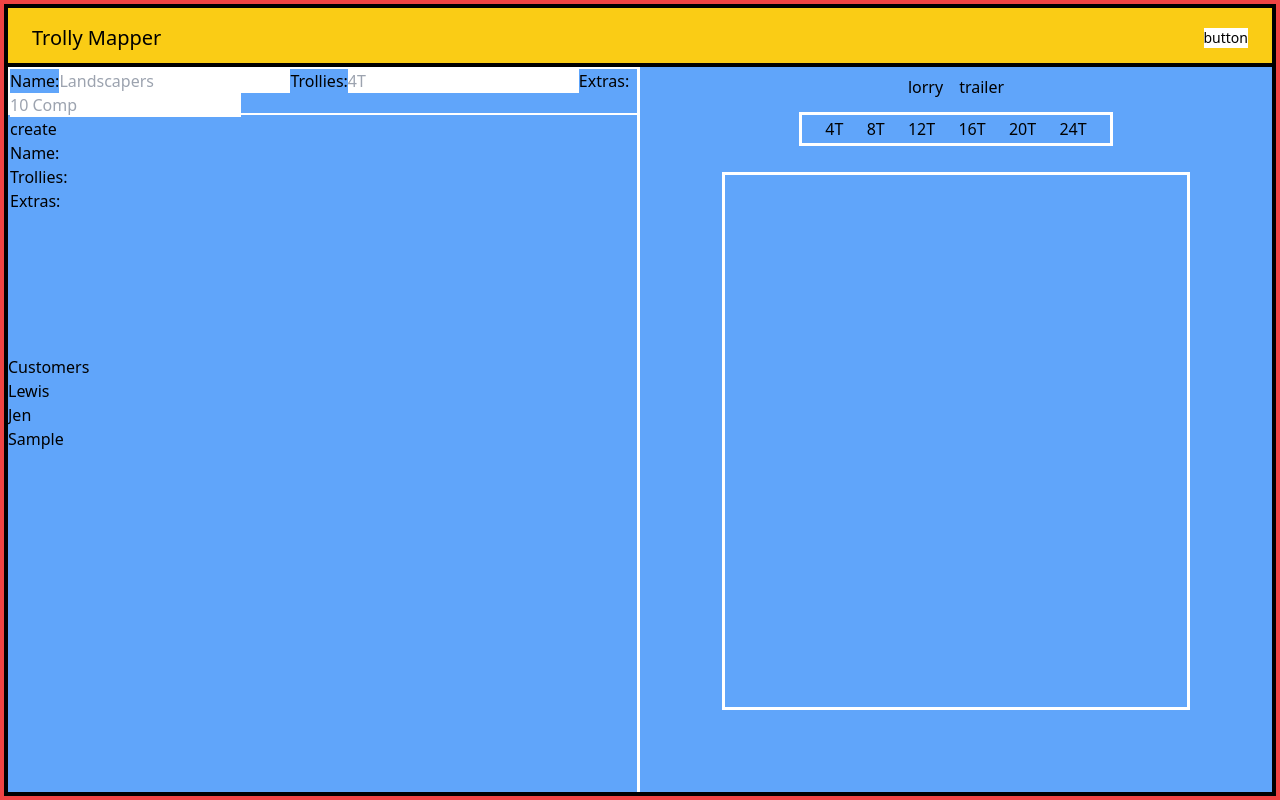
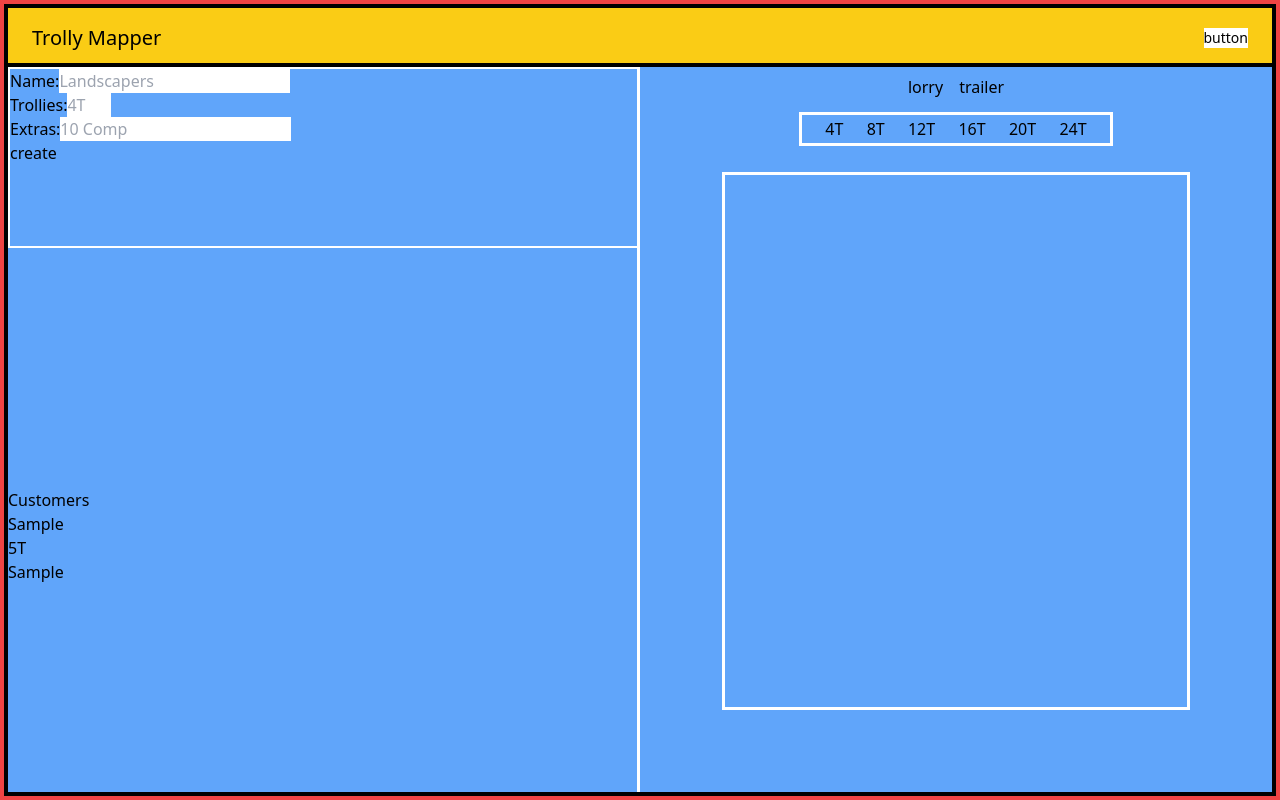
Before and after one commit to LGRV-alt/trolley-mapper, a React (Vite) app: page / in a window 1280 px wide. Both pictures are taken after typing "Sample", "5", "Sample" into the empty fields and a click on the button "create". Built offline with nearby package versions, Linux system fonts and the light colour scheme.

Commit message:
changes to the customer section

```diff
--- a/src/components/CustomerSection.jsx
+++ b/src/components/CustomerSection.jsx
@@ -1,7 +1,7 @@
 import { useState } from "react";
 import NewCustomerButton from "./NewCustomerButton";
 
-function CustomerSection({ customerName, onClick }) {
+function CustomerSection({ onClick }) {
   const [customerList, setCustomerList] = useState([]);
   console.log("customerList:", customerList);
   return (
@@ -10,14 +10,15 @@ function CustomerSection({ customerName, onClick }) {
         setCustomerList={setCustomerList}
         customerList={customerList}
       />
-      <h3>Customers</h3>
-      <h3 onClick={() => onClick("lewis")}>Lewis</h3>
-      <h3 onClick={() => onClick("Jen")}>Jen</h3>
+      {/* TODO - Change this to a component for each customer */}
+      <h2>Customers</h2>
       <h3>{customerList.name}</h3>
       {customerList.map((item, index) => (
-        <h3 key={index} onClick={() => onClick([item.name])}>
-          {item.name}
-        </h3>
+        <div key={index} onClick={() => onClick([item.name])}>
+          <h3>{item.name}</h3>
+          <h3>{item.trollies + "T"}</h3>
+          <h3>{item.extras}</h3>
+        </div>
       ))}
     </div>
   );
--- a/src/components/NewCustomerButton.jsx
+++ b/src/components/NewCustomerButton.jsx
@@ -4,7 +4,11 @@ function NewCustomerButton({ setCustomerList, customerList }) {
   const [customer, setCustomer] = useState({});
   const [form, setForm] = useState({});
 
+  // TODO - handle invalid customer entry
   function handleCreate() {
+    if (form.name.length < 1) {
+      alert("needs a name");
+    }
     setCustomerList([...customerList, form]);
     setCustomer({});
     setForm({ name: "", trollies: "", extras: "" });
@@ -12,12 +16,11 @@ function NewCustomerButton({ setCustomerList, customerList }) {
 
   function handleFormInputs(event, key) {
     setCustomer({ ...customer, [key]: event.target.value });
-    console.log(customer);
     setForm({ ...form, [key]: event.target.value });
   }
   return (
-    <div className="border-2 border-white w-full h-12 mb-60">
-      <form>
+    <div className="border-2 border-white w-full h-1/4 mb-60">
+      <form className="flex flex-col ">
         <label>
           Name:
           <input
@@ -36,6 +39,7 @@ function NewCustomerButton({ setCustomerList, customerList }) {
             name="trollies"
             placeholder="4T"
             onChange={(event) => handleFormInputs(event, "trollies")}
+            className="w-11"
           />
         </label>
         <label>
@@ -50,9 +54,6 @@ function NewCustomerButton({ setCustomerList, customerList }) {
         </label>
       </form>
       <button onClick={() => handleCreate()}>create</button>
-      <p>Name:{customer.name}</p>
-      <p>Trollies:{customer.trollies}</p>
-      <p>Extras: {customer.extras}</p>
     </div>
   );
 }
```
